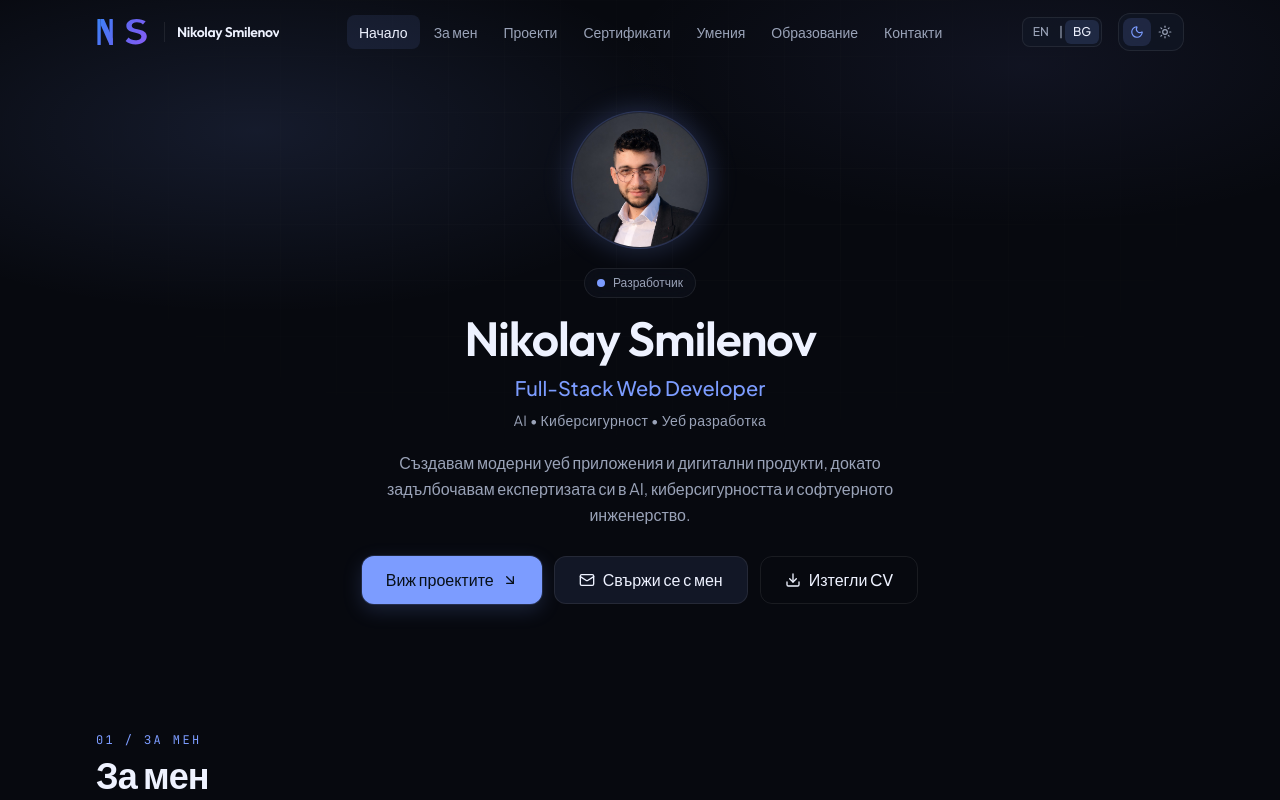
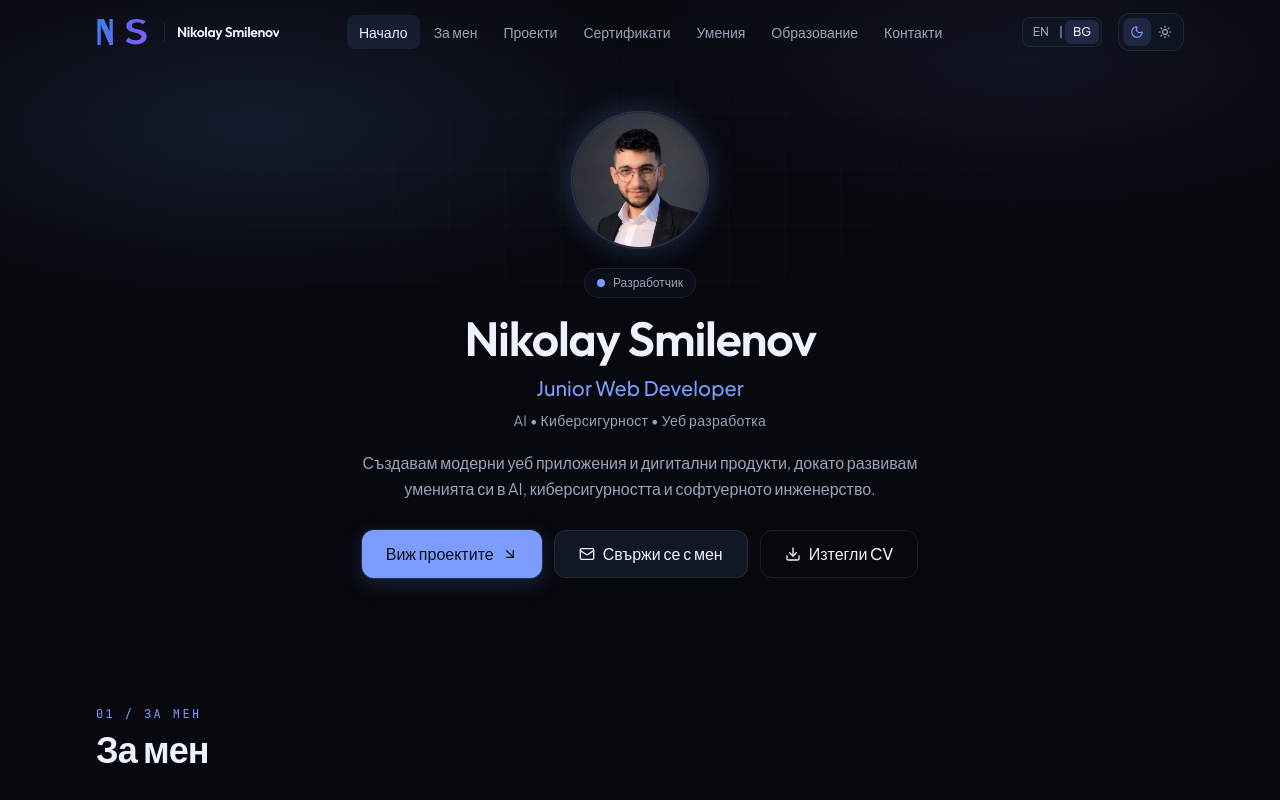
Before and after one commit to nikolaysmilenov/nikolaysmilenov-portfolio, a Next.js app: page /bg in a window 1280 px wide. Shown: the top 800 px of the page. Built offline with nearby package versions, Linux system fonts and the light colour scheme.

Commit message:
Align portfolio positioning with honest junior developer status.
Co-authored-by: Cursor <cursoragent@cursor.com>

```diff
--- a/src/app/layout.tsx
+++ b/src/app/layout.tsx
@@ -52,7 +52,7 @@ export const metadata: Metadata = {
   keywords: [
     "Nikolay Smilenov",
     "Николай Смиленов",
-    "Full-Stack Web Developer",
+    "Junior Web Developer",
     "AI",
     "Cybersecurity",
     "Киберсигурност",
--- a/src/data/site.ts
+++ b/src/data/site.ts
@@ -4,25 +4,25 @@ export const siteConfig = {
   name: "Nikolay Smilenov",
   shortName: "NS",
   title: {
-    en: "Nikolay Smilenov | Full-Stack Developer • AI • Cybersecurity",
-    bg: "Николай Смиленов | Full-Stack Developer • AI • Киберсигурност",
+    en: "Nikolay Smilenov | Junior Web Developer • AI • Cybersecurity",
+    bg: "Николай Смиленов | Junior Web Developer • AI • Киберсигурност",
   } satisfies LocalizedString,
   description: {
-    en: "Personal portfolio of Nikolay Smilenov — Full-Stack Web Developer focused on modern web applications, AI and cybersecurity.",
-    bg: "Персонално портфолио на Николай Смиленов — Full-Stack Web Developer с фокус върху модерни уеб приложения, AI и киберсигурност.",
+    en: "Personal portfolio of Nikolay Smilenov — Junior Web Developer building modern web applications while developing skills in AI and cybersecurity.",
+    bg: "Персонално портфолио на Николай Смиленов — Junior Web Developer, който създава модерни уеб приложения, докато развива умения в AI и киберсигурността.",
   } satisfies LocalizedString,
   url: "https://nikolaysmilenov.dev",
   role: {
-    en: "Full-Stack Web Developer",
-    bg: "Full-Stack Web Developer",
+    en: "Junior Web Developer",
+    bg: "Junior Web Developer",
   } satisfies LocalizedString,
   focus: {
     en: ["AI", "Cybersecurity", "Web Development"],
     bg: ["AI", "Киберсигурност", "Уеб разработка"],
   },
   tagline: {
-    en: "Building modern web applications and digital products while developing deeper expertise in AI, cybersecurity and software engineering.",
-    bg: "Създавам модерни уеб приложения и дигитални продукти, докато задълбочавам експертизата си в AI, киберсигурността и софтуерното инженерство.",
+    en: "Building modern web applications and digital products while developing my skills in AI, cybersecurity and software engineering.",
+    bg: "Създавам модерни уеб приложения и дигитални продукти, докато развивам уменията си в AI, киберсигурността и софтуерното инженерство.",
   } satisfies LocalizedString,
   profilePath: "/profile/nikolay-smilenov.jpg",
   ogImage: "/og-image.png",
--- a/src/data/skills.ts
+++ b/src/data/skills.ts
@@ -46,7 +46,7 @@ export const skillCategories: SkillCategory[] = [
       bg: "Контрол на версиите и работни процеси за хостинг",
     },
     icon: "tools",
-    items: ["Git", "GitHub", "Vercel", "Cloudflare"],
+    items: ["Git", "GitHub", "Vercel"],
   },
   {
     id: "security",
@@ -55,8 +55,8 @@ export const skillCategories: SkillCategory[] = [
       bg: "Киберсигурност",
     },
     description: {
-      en: "Foundations in cybersecurity practice",
-      bg: "Основи в практиката по киберсигурност",
+      en: "Foundations from SoftUni training and hands-on practice",
+      bg: "Основи чрез обучение в SoftUni и практическа работа",
     },
     icon: "security",
     items: ["Cybersecurity", "Linux", "Networking"],
@@ -68,19 +68,17 @@ export const skillCategories: SkillCategory[] = [
       bg: "AI",
     },
     description: {
-      en: "Applying AI in products and workflows",
-      bg: "Прилагане на AI в продукти и работни процеси",
+      en: "Currently learning and exploring through SoftUni training and practical projects",
+      bg: "В момента уча и изследвам чрез обучение в SoftUni и практически проекти",
     },
     icon: "ai",
     items: [
       "AI-assisted development",
-      "AI applications",
-      "AI automation",
+      "AI Agents",
+      "Workflow Automation",
       "n8n",
       "LangChain",
       "LangGraph",
-      "AI Agents",
-      "Workflow Automation",
     ],
   },
 ];
@@ -142,8 +140,8 @@ export const currentlyLearning = [
       bg: "Уеб разработка",
     } satisfies LocalizedString,
     note: {
-      en: "Full-stack applications and digital products",
-      bg: "Full-stack приложения и дигитални продукти",
+      en: "Web applications and digital products through real projects",
+      bg: "Уеб приложения и дигитални продукти чрез реални проекти",
     } satisfies LocalizedString,
   },
   {
@@ -152,8 +150,8 @@ export const currentlyLearning = [
       bg: "AI",
     } satisfies LocalizedString,
     note: {
-      en: "AI-powered features, agents and automation",
-      bg: "AI функционалности, агенти и автоматизация",
+      en: "AI agents, workflows and automation (SoftUni course in progress)",
+      bg: "AI агенти, работни процеси и автоматизация (курс в SoftUni в процес)",
     } satisfies LocalizedString,
   },
   {
@@ -168,12 +166,12 @@ export const currentlyLearning = [
   },
   {
     category: {
-      en: "Software Engineering / DevOps",
-      bg: "Software Engineering / DevOps",
+      en: "Development & Deployment",
+      bg: "Разработка и deployment",
     } satisfies LocalizedString,
     note: {
-      en: "Deployment, hosting and modern tooling",
-      bg: "Deployment, хостинг и модерни инструменти",
+      en: "Git, hosting, deployment and modern development tooling",
+      bg: "Git, хостинг, deployment и модерни инструменти за разработка",
     } satisfies LocalizedString,
   },
 ] as const;
--- a/src/data/translations/bg.ts
+++ b/src/data/translations/bg.ts
@@ -90,7 +90,7 @@ export const bg: Dictionary = {
     number: "04 / Умения",
     title: "Технологии и области",
     description:
-      "Инструменти и области, с които работя в уеб разработката, AI и киберсигурността.",
+      "Технологии, които използвам в реални проекти, плюс области, които активно уча и развивам.",
     srTitle: "Технологии и области",
   },
   education: {
@@ -148,15 +148,14 @@ export const bg: Dictionary = {
     copyright: "© 2026 Николай Смиленов",
   },
   seo: {
-    title: "Николай Смиленов | Full-Stack Developer • AI • Киберсигурност",
+    title: "Николай Смиленов | Junior Web Developer • AI • Киберсигурност",
     description:
-      "Персонално портфолио на Николай Смиленов — Full-Stack Web Developer с фокус върху модерни уеб приложения, AI и киберсигурност.",
+      "Персонално портфолио на Николай Смиленов — Junior Web Developer, който създава модерни уеб приложения, докато развива умения в AI и киберсигурността.",
     knowsAbout: [
       "Уеб разработка",
-      "Full-Stack Development",
+      "Junior Web Development",
       "AI",
       "Киберсигурност",
-      "SaaS",
     ],
   },
 };
--- a/src/data/translations/en.ts
+++ b/src/data/translations/en.ts
@@ -89,7 +89,7 @@ export const en: Dictionary = {
     number: "04 / Skills",
     title: "Technologies & Areas",
     description:
-      "Tools and domains I work with across web development, AI and cybersecurity.",
+      "Technologies I use in real projects, plus areas I'm actively learning and developing.",
     srTitle: "Technologies and Areas",
   },
   education: {
@@ -146,15 +146,14 @@ export const en: Dictionary = {
     copyright: "© 2026 Nikolay Smilenov",
   },
   seo: {
-    title: "Nikolay Smilenov | Full-Stack Developer • AI • Cybersecurity",
+    title: "Nikolay Smilenov | Junior Web Developer • AI • Cybersecurity",
     description:
-      "Personal portfolio of Nikolay Smilenov — Full-Stack Web Developer focused on modern web applications, AI and cybersecurity.",
+      "Personal portfolio of Nikolay Smilenov — Junior Web Developer building modern web applications while developing skills in AI and cybersecurity.",
     knowsAbout: [
       "Web Development",
-      "Full-Stack Development",
+      "Junior Web Development",
       "AI",
       "Cybersecurity",
-      "SaaS",
     ],
   },
 };
```
